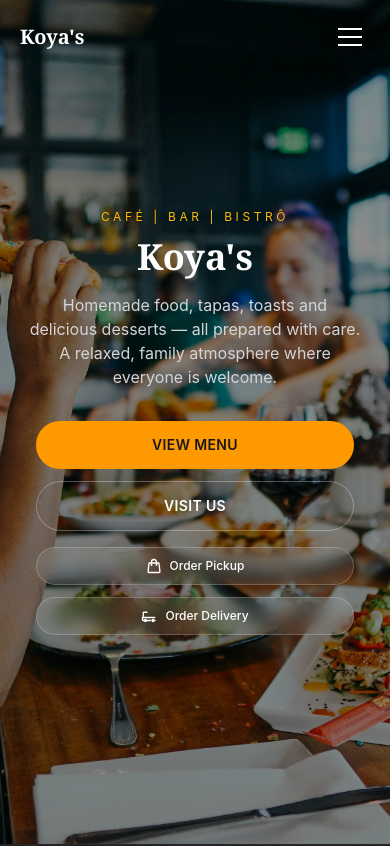
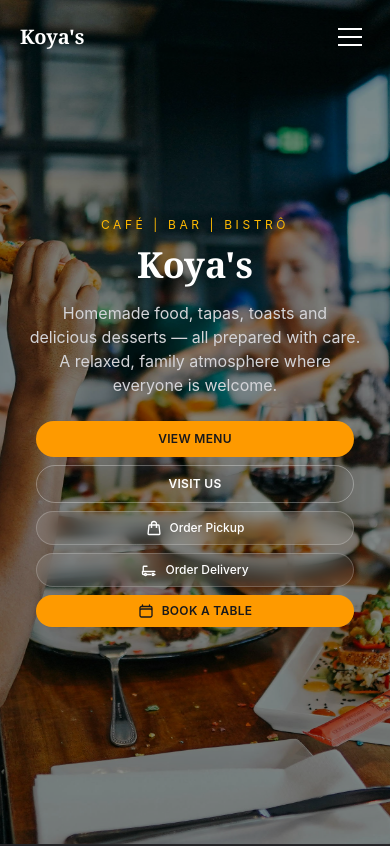
Before and after one commit to JoaoGuimaraes22/Koya-Bistro, a Next.js app: page /en in a window 390 px wide. Shown: the top 846 px of the page. Built offline with nearby package versions, Linux system fonts and the light colour scheme.

Commit message:
Finalized reservation

```diff
--- a/app/components/HeroContent/HeroContent.tsx
+++ b/app/components/HeroContent/HeroContent.tsx
@@ -13,6 +13,7 @@ type HeroDict = {
   reserveTable: string;
   orderPickup: string;
   orderDelivery: string;
+  reserve: string;
 };
 
 type Props = {
@@ -54,19 +55,19 @@ export default function HeroContent({ dict, locale }: Props) {
 
       {/* Primary CTAs */}
       <div
-        className={`mt-8 sm:mt-10 flex flex-col sm:flex-row gap-3 sm:gap-4 justify-center px-4 sm:px-0 transition-all duration-700 ease-out delay-500 ${
+        className={`mt-6 sm:mt-10 flex flex-col sm:flex-row gap-2 sm:gap-4 justify-center px-4 sm:px-0 transition-all duration-700 ease-out delay-500 ${
           mounted ? "opacity-100 translate-y-0" : "opacity-0 translate-y-4"
         }`}
       >
         <a
           href={`/${locale}#menu`}
-          className="rounded-full bg-amber-500 px-8 py-3.5 sm:py-3 text-sm font-semibold text-zinc-900 uppercase tracking-wide hover:bg-amber-400 transition-colors text-center"
+          className="rounded-full bg-amber-500 px-6 sm:px-8 py-2.5 sm:py-3 text-xs sm:text-sm font-semibold text-zinc-900 uppercase tracking-wide hover:bg-amber-400 transition-colors text-center"
         >
           {dict.viewMenu}
         </a>
         <a
           href={`/${locale}#contact`}
-          className="rounded-full border border-white/30 px-8 py-3.5 sm:py-3 text-sm font-semibold uppercase tracking-wide hover:bg-white/10 transition-colors text-center"
+          className="rounded-full border border-white/30 px-6 sm:px-8 py-2.5 sm:py-3 text-xs sm:text-sm font-semibold uppercase tracking-wide hover:bg-white/10 transition-colors text-center"
         >
           {dict.reserveTable}
         </a>
@@ -74,7 +75,7 @@ export default function HeroContent({ dict, locale }: Props) {
 
       {/* Uber Eats Order Buttons */}
       <div
-        className={`mt-4 flex flex-col sm:flex-row gap-3 sm:gap-4 justify-center px-4 sm:px-0 transition-all duration-700 ease-out delay-700 ${
+        className={`mt-2 sm:mt-4 flex flex-col sm:flex-row gap-2 sm:gap-4 justify-center px-4 sm:px-0 transition-all duration-700 ease-out delay-700 ${
           mounted ? "opacity-100 translate-y-0" : "opacity-0 translate-y-4"
         }`}
       >
@@ -82,7 +83,7 @@ export default function HeroContent({ dict, locale }: Props) {
           href={`${UBER_EATS_URL}?mod=pickup`}
           target="_blank"
           rel="noopener noreferrer"
-          className="inline-flex items-center justify-center gap-2 rounded-full bg-white/10 backdrop-blur-sm border border-white/20 px-6 py-2.5 text-xs sm:text-sm font-medium text-white hover:bg-white/20 transition-colors"
+          className="inline-flex items-center justify-center gap-2 rounded-full bg-white/10 backdrop-blur-sm border border-white/20 px-5 sm:px-6 py-2 sm:py-2.5 text-xs sm:text-sm font-medium text-white hover:bg-white/20 transition-colors"
         >
           <svg
             className="w-4 h-4"
@@ -103,7 +104,7 @@ export default function HeroContent({ dict, locale }: Props) {
           href={UBER_EATS_URL}
           target="_blank"
           rel="noopener noreferrer"
-          className="inline-flex items-center justify-center gap-2 rounded-full bg-white/10 backdrop-blur-sm border border-white/20 px-6 py-2.5 text-xs sm:text-sm font-medium text-white hover:bg-white/20 transition-colors"
+          className="inline-flex items-center justify-center gap-2 rounded-full bg-white/10 backdrop-blur-sm border border-white/20 px-5 sm:px-6 py-2 sm:py-2.5 text-xs sm:text-sm font-medium text-white hover:bg-white/20 transition-colors"
         >
           <svg
             className="w-4 h-4"
@@ -120,6 +121,25 @@ export default function HeroContent({ dict, locale }: Props) {
           </svg>
           {dict.orderDelivery}
         </a>
+        <button
+          onClick={() => window.dispatchEvent(new Event("open-reservation"))}
+          className="sm:hidden inline-flex items-center justify-center gap-2 rounded-full bg-amber-500 px-5 py-2 text-xs font-semibold text-zinc-900 uppercase tracking-wide hover:bg-amber-400 transition-colors"
+        >
+          <svg
+            className="w-4 h-4"
+            fill="none"
+            stroke="currentColor"
+            strokeWidth={2}
+            viewBox="0 0 24 24"
+          >
+            <path
+              strokeLinecap="round"
+              strokeLinejoin="round"
+              d="M6.75 3v2.25M17.25 3v2.25M3 18.75V7.5a2.25 2.25 0 0 1 2.25-2.25h13.5A2.25 2.25 0 0 1 21 7.5v11.25m-18 0A2.25 2.25 0 0 0 5.25 21h13.5A2.25 2.25 0 0 0 21 18.75m-18 0v-7.5A2.25 2.25 0 0 1 5.25 9h13.5A2.25 2.25 0 0 1 21 11.25v7.5"
+            />
+          </svg>
+          {dict.reserve}
+        </button>
       </div>
     </div>
   );
--- a/app/components/Reservation/Reservation.tsx
+++ b/app/components/Reservation/Reservation.tsx
@@ -6,6 +6,8 @@ const FORMSPREE_ID = "mykdkndo";
 
 export type ReservationDict = {
   title: string;
+  name: string;
+  namePlaceholder: string;
   guests: string;
   guestOptions: string[];
   selectDate: string;
@@ -18,6 +20,7 @@ export type ReservationDict = {
   submit: string;
   thankYouTitle: string;
   thankYouMessage: string;
+  newReservation: string;
   errorMessage: string;
 };
 
@@ -37,6 +40,7 @@ function getFirstDayOfWeek(year: number, month: number) {
 
 export default function Reservation({ dict, open, onClose }: Props) {
   const today = new Date();
+  const [name, setName] = useState("");
   const [selectedGuests, setSelectedGuests] = useState("2");
   const [currentMonth, setCurrentMonth] = useState(today.getMonth());
   const [currentYear, setCurrentYear] = useState(today.getFullYear());
@@ -106,6 +110,7 @@ export default function Reservation({ dict, open, onClose }: Props) {
 
     const data = new FormData();
     data.append("_subject", "New Reservation");
+    data.append("name", name);
     data.append("guests", selectedGuests);
     data.append("date", dateStr);
     data.append("time", selectedTime);
@@ -183,10 +188,17 @@ export default function Reservation({ dict, open, onClose }: Props) {
             </h3>
             <p className="text-zinc-400 mb-8">{dict.thankYouMessage}</p>
             <button
-              onClick={onClose}
-              className="rounded-full border border-zinc-700 px-8 py-3 text-sm font-medium text-zinc-300 hover:border-zinc-500 hover:text-white transition-colors"
+              onClick={() => {
+                setSubmitted(false);
+                setName("");
+                setSelectedGuests("2");
+                setSelectedDay(null);
+                setSelectedTime(null);
+                setSpecialRequests("");
+              }}
+              className="rounded-full bg-amber-500 px-8 py-3 text-sm font-semibold text-zinc-900 uppercase tracking-wide hover:bg-amber-400 transition-colors"
             >
-              Close
+              {dict.newReservation}
             </button>
           </div>
         ) : (
@@ -194,12 +206,26 @@ export default function Reservation({ dict, open, onClose }: Props) {
             {/* Body */}
             <div className="flex-1 px-5 py-6">
               <div className="rounded-2xl border border-zinc-800 p-6 sm:p-8 space-y-8">
+                {/* Name */}
+                <div>
+                  <h3 className="text-base font-semibold text-white mb-3">
+                    {dict.name}
+                  </h3>
+                  <input
+                    type="text"
+                    value={name}
+                    onChange={(e) => setName(e.target.value)}
+                    placeholder={dict.namePlaceholder}
+                    className="w-full rounded-lg border border-zinc-700 bg-zinc-900 px-4 py-3 text-sm text-zinc-200 placeholder:text-zinc-600 focus:border-zinc-500 focus:outline-none"
+                  />
+                </div>
+
                 {/* Number of Guests */}
                 <div>
                   <h3 className="text-base font-semibold text-white mb-4">
                     {dict.guests}
                   </h3>
-                  <div className="flex gap-2 flex-wrap">
+                  <div className="flex gap-2 flex-wrap justify-center sm:justify-start">
                     {dict.guestOptions.map((option) => (
                       <button
                         key={option}
--- a/dictionaries/en.json
+++ b/dictionaries/en.json
@@ -13,7 +13,8 @@
     "viewMenu": "View Menu",
     "reserveTable": "Visit Us",
     "orderPickup": "Order Pickup",
-    "orderDelivery": "Order Delivery"
+    "orderDelivery": "Order Delivery",
+    "reserve": "Book a Table"
   },
   "about": {
     "label": "Our Story",
@@ -432,6 +433,8 @@
   },
   "reservation": {
     "title": "Book a Table",
+    "name": "Your Name",
+    "namePlaceholder": "Your name",
     "guests": "Number of Guests",
     "guestOptions": ["1", "2", "3", "4", "5", "6+"],
     "selectDate": "Select Date",
@@ -444,6 +447,7 @@
     "submit": "Confirm Reservation",
     "thankYouTitle": "Reservation Confirmed!",
     "thankYouMessage": "We look forward to welcoming you. You'll receive a confirmation shortly.",
+    "newReservation": "New Reservation",
     "errorMessage": "Something went wrong. Please try again or call us directly."
   },
   "contact": {
--- a/dictionaries/pt.json
+++ b/dictionaries/pt.json
@@ -13,7 +13,8 @@
     "viewMenu": "Ver Menu",
     "reserveTable": "Visite-nos",
     "orderPickup": "Encomendar Takeaway",
-    "orderDelivery": "Encomendar Entrega"
+    "orderDelivery": "Encomendar Entrega",
+    "reserve": "Reservar Mesa"
   },
   "about": {
     "label": "A Nossa História",
@@ -432,6 +433,8 @@
   },
   "reservation": {
     "title": "Reservar Mesa",
+    "name": "O Seu Nome",
+    "namePlaceholder": "O seu nome",
     "guests": "Numero de Pessoas",
     "guestOptions": ["1", "2", "3", "4", "5", "6+"],
     "selectDate": "Selecionar Data",
@@ -444,6 +447,7 @@
     "submit": "Confirmar Reserva",
     "thankYouTitle": "Reserva Confirmada!",
     "thankYouMessage": "Esperamos recebe-lo em breve. Recebera uma confirmacao em breve.",
+    "newReservation": "Nova Reserva",
     "errorMessage": "Algo correu mal. Tente novamente ou ligue-nos diretamente."
   },
   "contact": {
```
